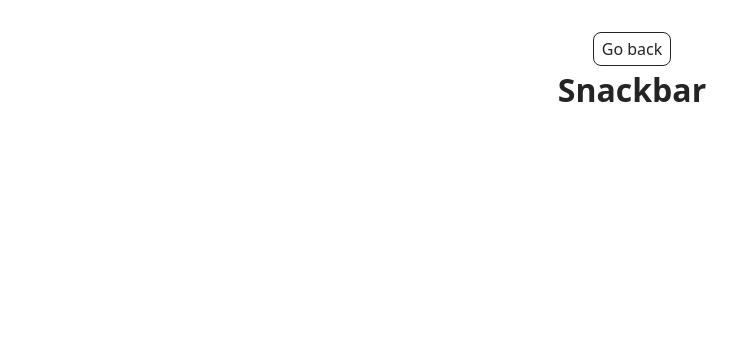
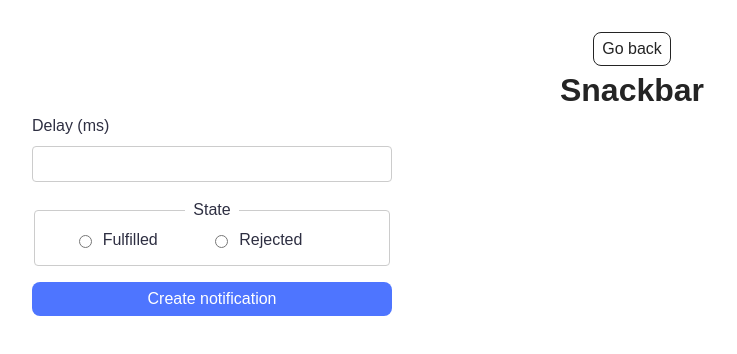
Before and after one commit to Iuliia2304/goit-js-hw-10, a website built with Vite: page src/2-snackbar.html in a window 1280 px wide. Shown: the whole page, without its empty margins (8-745 px from the left). Built offline with nearby package versions, Linux system fonts and the light colour scheme.

Commit message:
add second task

```diff
--- a/src/2-snackbar.html
+++ b/src/2-snackbar.html
@@ -16,6 +16,27 @@
         <h1 class="main-title">
           Snackbar
         </h1>
+        <form class="form">
+    <label>
+      Delay (ms)
+      <input type="number" name="delay" required />
+    </label>
+
+    <fieldset>
+      <legend>State</legend>
+      <label>
+        <input type="radio" name="state" value="fulfilled" required />
+        Fulfilled
+      </label>
+      <label>
+        <input type="radio" name="state" value="rejected" required />
+        Rejected
+      </label>
+    </fieldset>
+
+    <button type="submit">Create notification</button>
+  </form>
+
 
       </div>
     </main>
--- a/src/css/2-snackbar.css
+++ b/src/css/2-snackbar.css
@@ -0,0 +1,71 @@
+body {
+  font-family: "Montserrat", sans-serif;
+  display: flex;
+}
+
+.form {
+  max-width: 360px;
+  display: flex;
+  flex-direction: column;
+  gap: 16px;
+}
+
+.form label {
+  font-weight: 400;
+  font-size: 16px;
+  color: #2e2f42;
+}
+
+.form > label {
+  width: 100%;
+  display: flex;
+  flex-direction: column;
+  align-items: flex-start;
+justify-content: flex-start;
+  gap: 8px;
+}
+
+input[type="number"] {
+  width: 326px;
+  padding: 8px 16px;
+  border: 1px solid #ccc;
+  border-radius: 4px;
+  font-size: 16px;
+}
+
+fieldset {
+  border: 1px solid #ccc;
+  border-radius: 4px;
+}
+
+legend {
+  padding: 0 8px;
+  font-weight: 400;
+  font-size: 16px;
+  color: #2e2f42;
+}
+
+fieldset label {
+  display: inline-flex;
+  align-items: center;
+  margin-right: 48px;
+  gap: 8px;
+  font-size: 14px;
+}
+
+
+button[type="submit"] {
+  padding: 8px 16px;
+  background-color: #4e75ff;
+  color: #fff;
+  font-size: 16px;
+  font-weight: 500;
+  border: none;
+  border-radius: 8px;
+  cursor: pointer;
+  transition: background-color 0.2s ease;
+}
+
+button[type="submit"]:hover {
+  background-color:#6c8cff;
+}
--- a/src/js/2-snackbar.js
+++ b/src/js/2-snackbar.js
@@ -1 +1,44 @@
-console.log('This is the timer page!');
+import iziToast from "izitoast";
+import "izitoast/dist/css/iziToast.min.css";
+
+const form = document.querySelector(".form");
+
+form.addEventListener("submit", (event) => {
+     event.preventDefault();
+
+     const formData = new FormData(form);
+     const delay = Number(formData.get("delay"));
+
+     const state = formData.get("state");
+
+     createPromise(delay, state)
+     .then((delay) => {
+          iziToast.success({
+               title: '✅ Fulfilled',
+               message: `Fulfilled promise in ${delay}ms`,
+               position: 'topRight',
+          });
+     })
+     .catch((delay) => {
+          iziToast.error({
+               title: '❌ Rejected',
+               message: `Rejected promise in ${delay}ms`,
+               position: 'topRight',
+          });
+     });
+});
+
+
+function createPromise(delay, state) {
+     return new Promise((resolve, reject) => {
+          setTimeout(() => {
+
+               if (state === 'fulfilled') {
+                    resolve(delay);
+               } else {
+                    reject(delay);
+               }
+          }, delay);
+     });
+
+}
```
